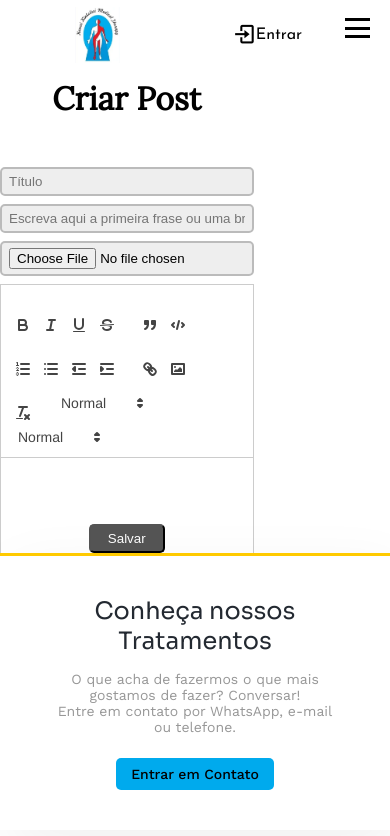
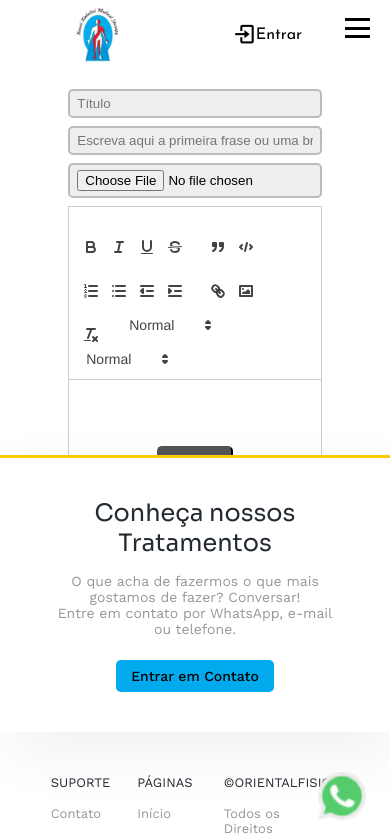
Before and after one commit to weslianevieira/landingpage-blog, a React (Create React App) app in the folder client/: page /writePost in a window 390 px wide. Shown: the top 836 px of the page. Built offline with nearby package versions, Linux system fonts and the light colour scheme.

Commit message:
ajusted create post and testimony form on mobile

```diff
--- a/client/src/pages/blog/createPost/createPostPage.css
+++ b/client/src/pages/blog/createPost/createPostPage.css
@@ -45,6 +45,8 @@ button.btn {
 
 @media screen and (max-width: 768px) {
   form.createPost{
-   margin: 20% 0 5% 0;
+   margin-top: 20%;
+   margin-bottom: 10%;
+   margin: 0 auto;
 }
 }
--- a/client/src/pages/testimonial/createTestimony/createTestimonyPage.css
+++ b/client/src/pages/testimonial/createTestimony/createTestimonyPage.css
@@ -37,6 +37,8 @@ button.btn {
 
 @media screen and (max-width: 768px) {
   form.createTestimony {
-   margin: 20% 0 5% 0;
+    margin-top: 20%;
+   margin-bottom: 10%;
+   margin: 0 auto;
+  }
 }
-}
```
Also changed, not shown: client/src/pages/blog/createPost/CreatePostPage.jsx (line endings or trailing spaces), client/src/pages/testimonial/createTestimony/CreateTestimonyPage.jsx (line endings or trailing spaces), 1 other file (tests, documents, lock files or other folders).
